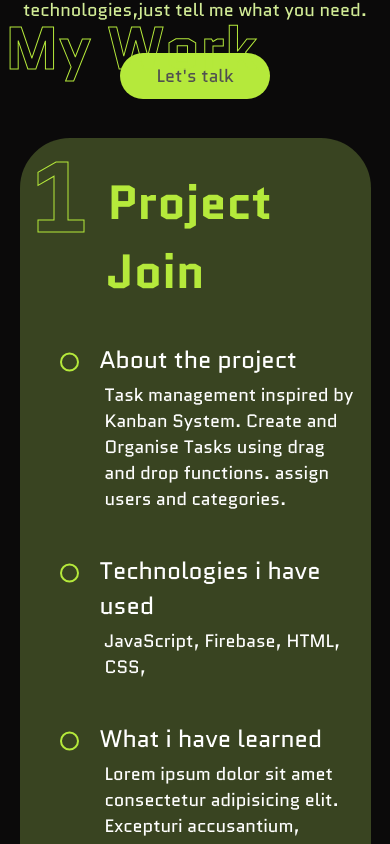
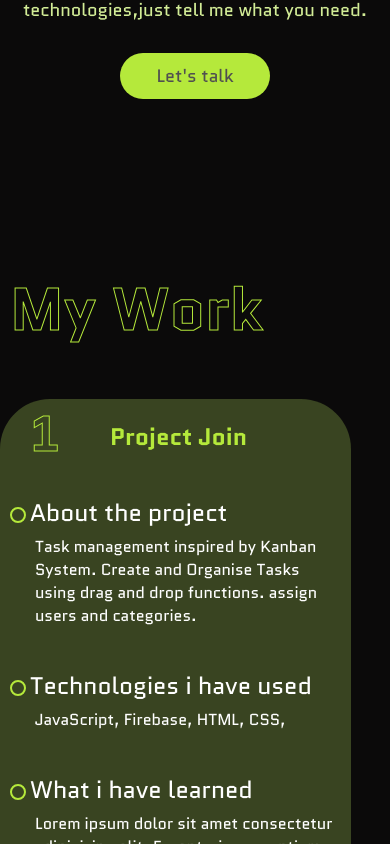
Before and after one commit to DeveloperRucel07/portfolio, an Angular app: page / in a window 390 px wide. Shown: the part 2380-3224 px from the top of the page. Built offline with nearby package versions, Linux system fonts and the light colour scheme.

Commit message:
add expanded in project card

```diff
--- a/src/app/components/landing/landing.scss
+++ b/src/app/components/landing/landing.scss
@@ -30,6 +30,7 @@
             color: $primary;
             text-align: end;
             h4{
+                height: 50px;
                 color: transparent;
                 line-height: 1;
                 -webkit-text-stroke: 1px $primary;
--- a/src/app/components/projects/project-card/project-card.html
+++ b/src/app/components/projects/project-card/project-card.html
@@ -1,5 +1,5 @@
 
-<div class="project-card">
+<div class="project-card" [class.expanded]="isExpanded()" (click)="onCardClick()">
     <div class="project-title">
         <span class="index">{{index()}}</span>
         <h2>{{projectName()}}</h2>
--- a/src/app/components/projects/project-card/project-card.scss
+++ b/src/app/components/projects/project-card/project-card.scss
@@ -132,7 +132,8 @@
         @include displayFlex($fd:column, $jc:start);
         padding: 20px;
         width: 90vw;
-        max-height: 1200px;
+        overflow: hidden;
+        height: 500px;
         z-index: 2;
     }
 
@@ -146,6 +147,33 @@
         width: 100% !important;
     }
 
+    .project-title{
+        @include displayFlex($fd:row, $jc:start);
+        align-items: flex-start;
+        gap: 20px;
+        span{
+            color: transparent;
+            line-height: 1;
+            -webkit-text-stroke: 1px $primary;
+            font-weight: 700;
+            width: 60px;
+            height: 80px;
+            font-size: 70px;
+            font-weight: bold;
+        }
+
+        h2{
+            font-size: 35px;
+            margin-top: 10px;
+            color: $primary;
+        }
+    }
+
+    .expanded{
+        height: 1500px !important;
+        // overflow: visible !important;
+    }
+
 }
 
 @media (max-width: 480px) {
@@ -154,8 +182,67 @@
         @include displayFlex($fd:column, $jc:start);
         padding: 10px;
         width: 90vw;
-        max-height: 1500px;
+        overflow: hidden;
+        height: 500px;
         z-index: 2;
     }
 
+    .project-title{
+        @include displayFlex($fd:row, $jc:start);
+        align-items: flex-start;
+        gap: 20px;
+        span{
+            color: transparent;
+            line-height: 1;
+            -webkit-text-stroke: 1px $primary;
+            font-weight: 700;
+            margin-left: 20px;
+            width: 60px;
+            height: 50px;
+            font-size: 50px;
+            font-weight: bold;
+        }
+
+        h2{
+            font-size: 24px;
+            margin-top: 10px;
+            color: $primary;
+        }
+    }
+
+    .detail-text{
+        list-style: none;
+        padding: 0;
+        margin: 0;
+
+        li{
+            position: relative;
+            margin: 1.5em 0;
+            padding-left: 20px;
+            &::before{
+                content: '';
+                position: absolute;
+                left: 0px;
+                top: 20px;
+                transform: translateY(-50%);
+                font-size: 18px;
+                font-weight: 900;
+                color: transparent;
+                -webkit-text-stroke: 1.5px $primary;
+                border: 2px solid $primary;
+                border-radius: 50%;
+                width: 12px;
+                height: 12px;
+                display: flex;
+                align-items: center;
+                justify-content: center;
+            }
+
+            p{
+                font-size: 16px;
+                padding: 5px;
+            }
+        }
+    }
+
 }
--- a/src/app/components/projects/project-card/project-card.ts
+++ b/src/app/components/projects/project-card/project-card.ts
@@ -1,4 +1,4 @@
-import { Component, input } from '@angular/core';
+import { Component, EventEmitter, input, Output, output } from '@angular/core';
 
 @Component({
   selector: 'app-project-card',
@@ -16,4 +16,11 @@ export class ProjectCard {
   projectLink = input<string>();
   projectImage = input<string>();
 
+  @Output() cardClicked = new EventEmitter<number>();
+  isExpanded = input<boolean>();
+
+  onCardClick() {
+    this.cardClicked.emit(this.index());
+    console.log('Card clicked:', this.index());
+  }
 }
--- a/src/app/components/projects/projects.html
+++ b/src/app/components/projects/projects.html
@@ -3,17 +3,19 @@
         <h2>My Work</h2>
     </div>
     <div class="project-list">
-        @for (project of projects; track project; let index = $index) {
+        @for (project of projects; track project; let i = $index) {
             <div class="card-project">
                 <app-project-card
-                    [index]="index+1"
+                    [index]="i+1"
                     [projectName]="project.projectName"
                     [aboutProject]="project.aboutProject"
                     [usedTechno]="project.usedTechno"
                     [earnedSkills]="project.earnedSkills"
                     [githubLink]="project.githubLink"
                     [projectLink]="project.projectLink"
-                    [projectImage]="project.projectImage">
+                    [projectImage]="project.projectImage"
+                    [isExpanded]="i+1 === expandedCardIndex"
+                    (cardClicked)="toggleCardExpansion($event)"
                 >
                 </app-project-card>
             </div>
--- a/src/app/components/projects/projects.scss
+++ b/src/app/components/projects/projects.scss
@@ -4,11 +4,11 @@
 .projects{
     display: flex;
     flex-direction: column;
-    justify-content: center;
-    align-items: center;
+    justify-content: flex-start;
+    align-items: flex-start;
     gap: 10px;
     font-size: 2rem;
-    height: 3500px;
+    height: auto;
     padding: 50px 0;
     .title{
         @include titleMobile();
@@ -27,4 +27,5 @@
         bottom: 10px;
         right: -4%;
     }
+
 }
--- a/src/app/components/projects/projects.ts
+++ b/src/app/components/projects/projects.ts
@@ -1,4 +1,4 @@
-import { Component } from '@angular/core';
+import { Component, EventEmitter } from '@angular/core';
 import { Button } from "../button/button";
 import { ProjectCard } from "./project-card/project-card";
 import { Project } from '../../project.interface';
@@ -10,6 +10,7 @@ import { Project } from '../../project.interface';
   styleUrl: './projects.scss',
 })
 export class Projects {
+  expandedCardIndex: number  = 0;
   projects: Project[] = [
     {
       projectName: 'Project Join',
@@ -43,4 +44,13 @@ export class Projects {
 
   ]
 
+  toggleCardExpansion(index: number) {
+    if (this.expandedCardIndex === index) {
+      this.expandedCardIndex = 0;
+    } else {
+      this.expandedCardIndex = index;
+    }
+    console.log('Toggled card expansion. Expanded card index:', this.expandedCardIndex);
+  }
+
 }
```
